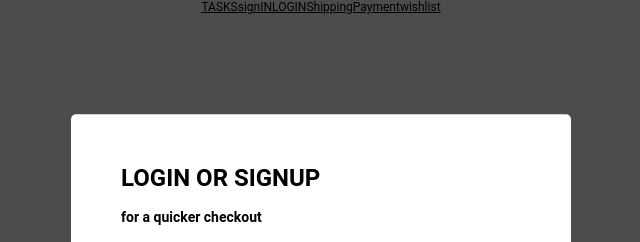
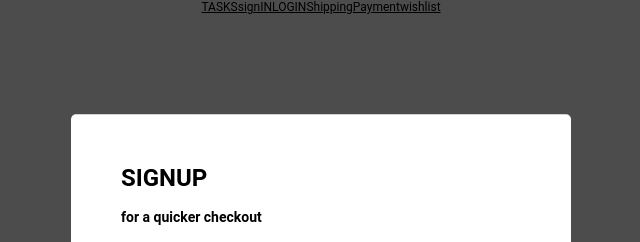
Before and after one commit to mukundakamatham/faballey-clone, a React (Create React App) app: page /register in a window 1280 px wide. Shown: the top 242 px of the page, without its empty margins (319-959 px from the left). Built offline with nearby package versions, Linux system fonts and the light colour scheme; the HTML template or start-up script is replaced by a standard one.

Commit message:
updations

```diff
--- a/src/components/login/Signin.jsx
+++ b/src/components/login/Signin.jsx
@@ -1,7 +1,7 @@
 import style from './login.module.css'
 import {useState} from "react"
 
-import { Redirect } from "react-router-dom";
+// import { Redirect } from "react-router-dom";
 export const SignIn = ({ handleSignin }) => {
 
 
@@ -28,7 +28,7 @@ const face_auth=()=>{
   return (
     <div className={style.loginpopmain}>
       <div className={style.login}>
-        <h3 className={style.log_h3}>LOGIN OR SIGNUP</h3>
+        <h3 className={style.log_h3}> SIGNUP</h3>
         <p className={style.loginpop_p}>for a quicker checkout</p>
 
         <i className={style.fa_times_circle}></i>
```
